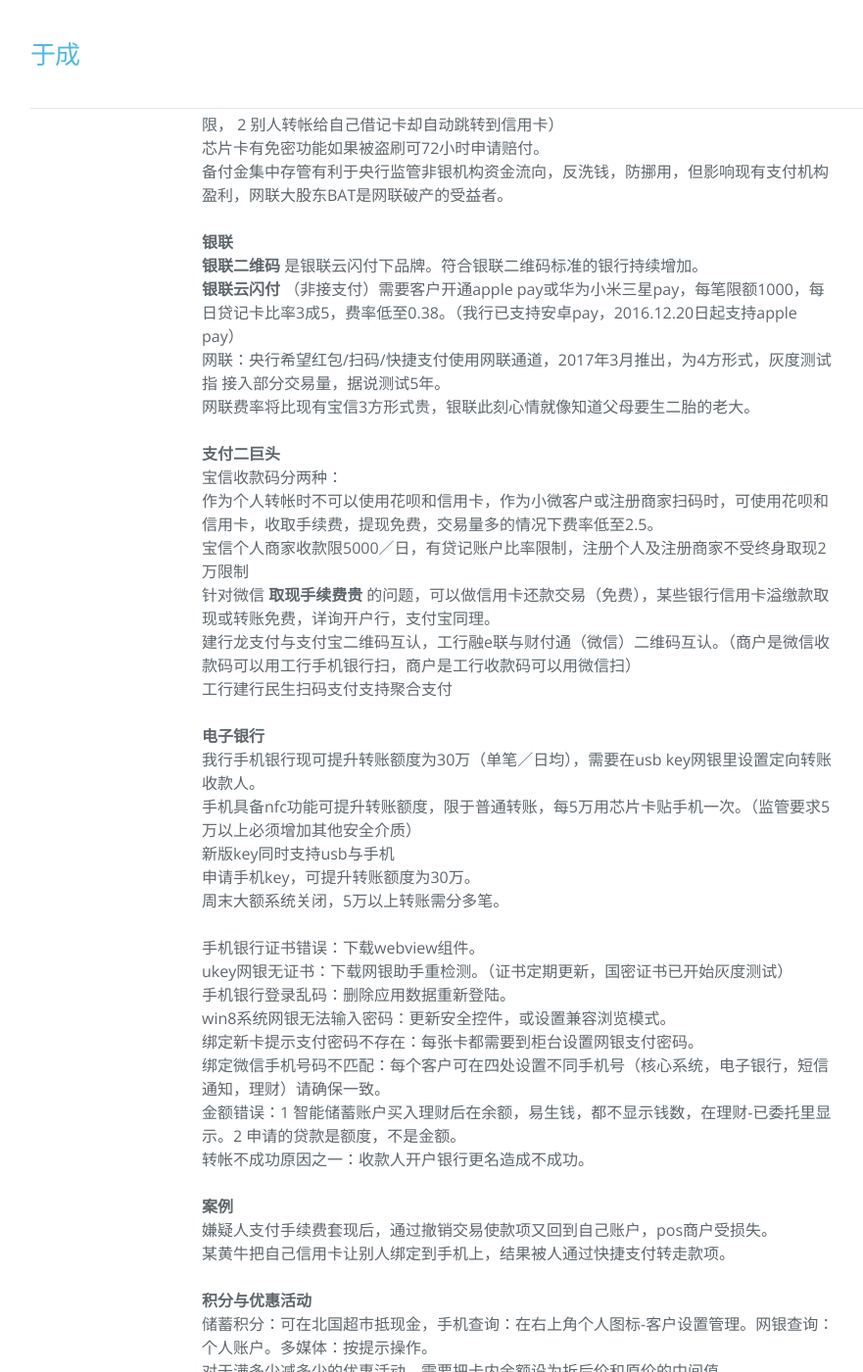
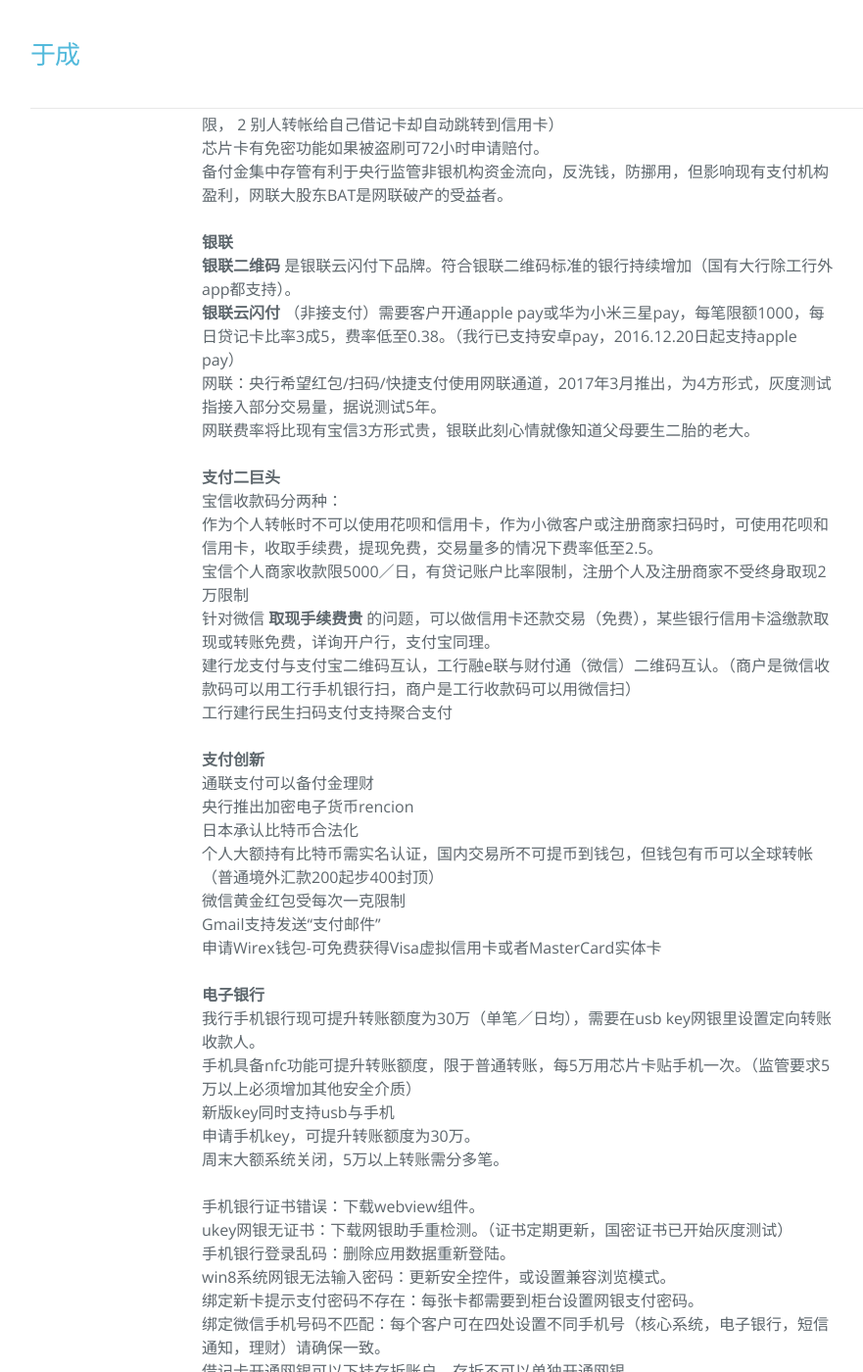
Before and after one commit to hebbank/jekyll, a Jekyll site: the page built from _posts/2017-05-01-xg.md, in a window 1280 px wide and 1400 px high, scrolled down 359 px. Shown: the whole window at 98% size, without its empty margins (109-990 px from the left). Built offline with Jekyll 4.4.1, drawn with Linux system fonts in a browser that asks for light colours; nearby versions of some CDN libraries.

Commit message:
Update 相关信息

```diff
--- a/_posts/2017-05-01-xg.md
+++ b/_posts/2017-05-01-xg.md
@@ -13,10 +13,9 @@ pos收款用的活期账户必须是一类卡，以前有账户的需要销户
 备付金集中存管有利于央行监管非银机构资金流向，反洗钱，防挪用，但影响现有支付机构盈利，网联大股东BAT是网联破产的受益者。
 
 **银联**
- **银联二维码** 是银联云闪付下品牌。符合银联二维码标准的银行持续增加。
+ **银联二维码** 是银联云闪付下品牌。符合银联二维码标准的银行持续增加（国有大行除工行外app都支持）。
  **银联云闪付** （非接支付）需要客户开通apple pay或华为小米三星pay，每笔限额1000，每日贷记卡比率3成5，费率低至0.38。（我行已支持安卓pay，2016.12.20日起支持apple pay）
-网联：央行希望红包/扫码/快捷支付使用网联通道，2017年3月推出，为4方形式，灰度测试指
-接入部分交易量，据说测试5年。
+网联：央行希望红包/扫码/快捷支付使用网联通道，2017年3月推出，为4方形式，灰度测试指接入部分交易量，据说测试5年。
 网联费率将比现有宝信3方形式贵，银联此刻心情就像知道父母要生二胎的老大。
 
 **支付二巨头**
@@ -26,6 +25,15 @@ pos收款用的活期账户必须是一类卡，以前有账户的需要销户
 针对微信 **取现手续费贵** 的问题，可以做信用卡还款交易（免费），某些银行信用卡溢缴款取现或转账免费，详询开户行，支付宝同理。
 建行龙支付与支付宝二维码互认，工行融e联与财付通（微信）二维码互认。（商户是微信收款码可以用工行手机银行扫，商户是工行收款码可以用微信扫）
 工行建行民生扫码支付支持聚合支付
+
+**支付创新**
+通联支付可以备付金理财
+央行推出加密电子货币rencion
+日本承认比特币合法化
+个人大额持有比特币需实名认证，国内交易所不可提币到钱包，但钱包有币可以全球转帐（普通境外汇款200起步400封顶）
+微信黄金红包受每次一克限制
+Gmail支持发送“支付邮件”
+申请Wirex钱包-可免费获得Visa虚拟信用卡或者MasterCard实体卡
 
 **电子银行**
 我行手机银行现可提升转账额度为30万（单笔／日均），需要在usb key网银里设置定向转账收款人。
@@ -40,10 +48,11 @@ ukey网银无证书：下载网银助手重检测。（证书定期更新，国
 win8系统网银无法输入密码：更新安全控件，或设置兼容浏览模式。
 绑定新卡提示支付密码不存在：每张卡都需要到柜台设置网银支付密码。
 绑定微信手机号码不匹配：每个客户可在四处设置不同手机号（核心系统，电子银行，短信通知，理财）请确保一致。
+借记卡开通网银可以下挂存折账户，存折不可以单独开通网银
 金额错误：1 智能储蓄账户买入理财后在余额，易生钱，都不显示钱数，在理财-已委托里显示。2 申请的贷款是额度，不是金额。
 转帐不成功原因之一：收款人开户银行更名造成不成功。
 
-**案例**
+**支付案例**
 嫌疑人支付手续费套现后，通过撤销交易使款项又回到自己账户，pos商户受损失。
 某黄牛把自己信用卡让别人绑定到手机上，结果被人通过快捷支付转走款项。
 
```
